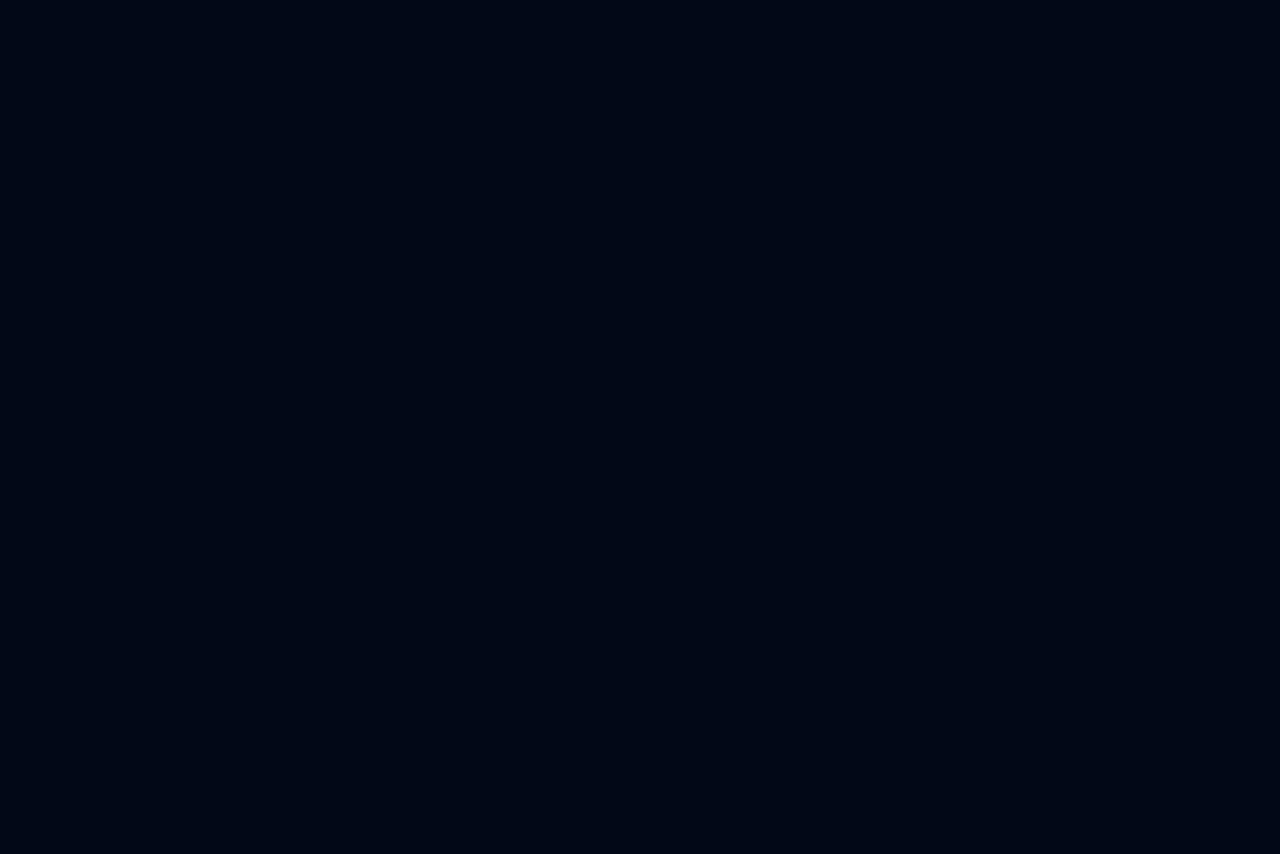
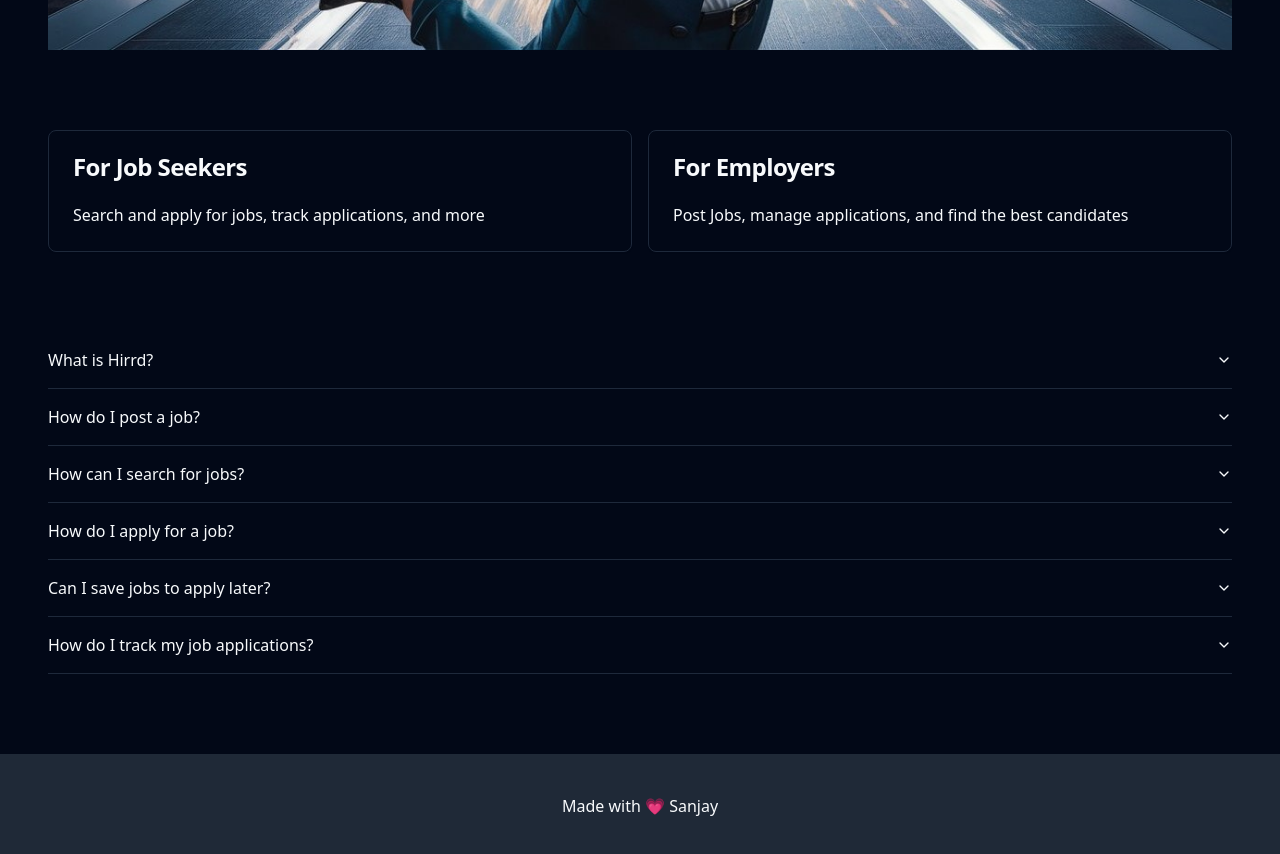
Before and after one commit to Sanjay-Choudhary07/TalentHub, a React (Vite) app: page / in a window 1280 px wide. Shown: the part 1440-2294 px from the top of the page. Before the commit the page ends 964 px from the top, so only its background shows below. Built offline with nearby package versions, Linux system fonts and the light colour scheme.

Commit message:
complete landing page

```diff
--- /dev/null
+++ b/src/data/faq.json
@@ -0,0 +1,26 @@
+[
+    {
+      "question": "What is Hirrd?",
+      "answer": "Hirrd is a Job Portal Application allows companies to post job listings and users to search and apply for jobs. It provides features for both job seekers and employers, with user-friendly interfaces and secure authentication."
+    },
+    {
+      "question": "How do I post a job?",
+      "answer": "As an employer, you can post a job by navigating to the 'Post Job' section after logging in. Fill in the job details and submit the form to create a new job listing."
+    },
+    {
+      "question": "How can I search for jobs?",
+      "answer": "Job seekers can search for jobs by keywords, location, category, and other filters using the search bar on the homepage or the dedicated job search page."
+    },
+    {
+      "question": "How do I apply for a job?",
+      "answer": "To apply for a job, click on the job listing and follow the application instructions provided. You may need to upload your resume and provide additional information."
+    },
+    {
+      "question": "Can I save jobs to apply later?",
+      "answer": "Yes, you can save job listings by clicking the 'Save Job' button on the job listing. Saved jobs can be accessed from your profile under the 'Saved Jobs' section."
+    },
+    {
+      "question": "How do I track my job applications?",
+      "answer": "Job seekers can track the status of their applications from the 'Applications' section in their profile. This section provides updates on the progress of each application."
+    }
+  ]
--- a/src/pages/Landing.jsx
+++ b/src/pages/Landing.jsx
@@ -7,6 +7,18 @@ import {
   CarouselContent,
   CarouselItem
 } from "@/components/ui/carousel"
+import {
+  Card,
+  CardContent,
+  CardHeader,
+  CardTitle,
+} from "@/components/ui/card"
+import {
+  Accordion,
+  AccordionContent,
+  AccordionItem,
+  AccordionTrigger,
+} from "@/components/ui/accordion"
 
 const companies = [
   { name: "amazon", path: amazonLogo, id: 1 },
@@ -27,6 +39,8 @@ import microsoftLogo from '../assets/microsoft.svg';
 import netflixLogo from '../assets/netflix.png';
 import uberLogo from '../assets/uber.svg';
 import Autoplay from 'embla-carousel-autoplay'
+import banner from '../assets/banner.jpeg';
+import faqs from '../data/faq.json'
 const Landing = () => {
   return (
     <main className='flex flex-col gap-10 sm:gap-20 py-10 sm:py-10'>
@@ -63,6 +77,36 @@ const Landing = () => {
         })}
       </CarouselContent>
     </Carousel>
+    <img src={banner} alt='banner image'/>
+    <section className='grid grid-col-1 md:grid-cols-2 gap-4'>
+    <Card>
+     <CardHeader>
+     <CardTitle>For Job Seekers</CardTitle>
+    </CardHeader>
+    <CardContent>
+     Search and apply for jobs, track applications, and more
+    </CardContent>
+   </Card>
+   <Card>
+     <CardHeader>
+     <CardTitle>For Employers</CardTitle>
+    </CardHeader>
+    <CardContent>
+     Post Jobs, manage applications, and find the best candidates
+    </CardContent>
+   </Card>
+    </section>
+   <Accordion type="single" collapsible>
+    {faqs.map((faq,index)=>{
+     return(
+      <AccordionItem key={index} value={`item-${index+1}`}>
+      <AccordionTrigger>{faq.question}</AccordionTrigger>
+      <AccordionContent>{faq.answer}</AccordionContent>
+      </AccordionItem>
+     )
+    })}
+   </Accordion>
+
     </main>
   )
 }
```
